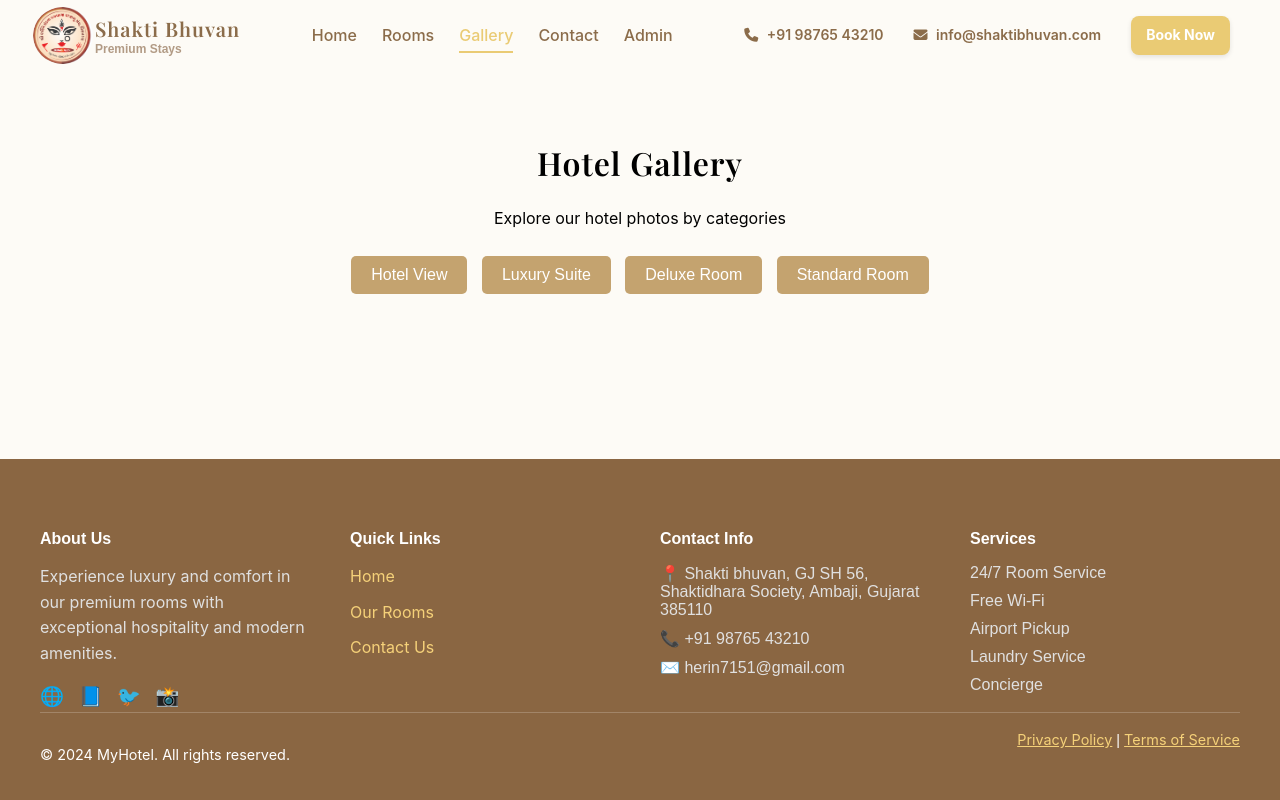
After one commit to Herin27/shakti_bhuvan, a PHP site: page /gallery.php in a window 1280 px wide. The commit adds this page. Run offline with PHP 8.4, Linux system fonts and the light colour scheme; data that the repository does not hold is empty.

```diff
--- a/admin_add_room.php
+++ b/admin_add_room.php
@@ -37,6 +37,12 @@ if($_SERVER['REQUEST_METHOD'] == 'POST'){
   <link href="https://fonts.googleapis.com/css2?family=Inter:wght@400;600;700&display=swap" rel="stylesheet">
   <link rel="stylesheet" href="./assets/css/view_details.css">
   <style>
+    .logo-icon img {
+    width: 60px;   /* adjust size */
+    height: auto;
+    border-radius: 50%; /* make circular if needed */
+    margin-right: 10px;
+}
     /* extra tweaks for form only */
     .container {
     max-width: 1200px;
--- /dev/null
+++ b/gallery.php
@@ -0,0 +1,198 @@
+<?php
+include 'db.php';
+
+// Fetch all images grouped by type
+$result = $conn->query("SELECT * FROM gallery ORDER BY image_type, created_at DESC");
+
+$gallery = [];
+while ($row = $result->fetch_assoc()) {
+    $gallery[$row['image_type']][] = $row;
+}
+$categories = ['Hotel View', 'Luxury Suite', 'Deluxe Room', 'Standard Room'];
+?>
+<!DOCTYPE html>
+<html lang="en">
+<head>
+  <meta charset="UTF-8">
+  <title>Hotel Gallery</title>
+  <link rel="stylesheet" href="style.css">
+  <link rel="stylesheet" href="./assets/css/navbar.css">
+  <link rel="icon" href="assets/images/logo.jpg" type="image/x-icon">
+  <style>
+    /* Reset + layout */
+    html, body {
+        height: 100%;
+        margin: 0;
+        display: flex;
+        flex-direction: column;
+    }
+
+    body {
+        font-family: Arial, sans-serif;
+    }
+
+    main {
+        flex: 1; /* push footer down */
+        padding-top: 120px; /* space for fixed navbar */
+        max-width: 1800px;
+        margin: 0 auto;
+        width: 100%;
+    }
+
+    /* Category buttons */
+    .category-buttons {
+        text-align: center;
+        margin: 20px 0;
+    }
+    .category-buttons button {
+        margin: 5px;
+        padding: 10px 20px;
+        border: none;
+        background: #c4a36f;
+        color: white;
+        font-size: 16px;
+        cursor: pointer;
+        border-radius: 5px;
+        transition: background 0.3s;
+    }
+    .category-buttons button:hover,
+    .category-buttons button.active {
+        background: #a57e3d;
+    }
+
+    /* Gallery grid */
+    .gallery-container {
+        display: grid;
+        grid-template-columns: repeat(auto-fill, minmax(250px, 1fr));
+        gap: 20px;
+        padding: 20px;
+    }
+    .gallery-item {
+        position: relative;
+        border-radius: 10px;
+        overflow: hidden;
+        box-shadow: 0 4px 8px rgba(0,0,0,0.1);
+        transition: transform 0.3s;
+    }
+    .gallery-item:hover {
+        transform: scale(1.05);
+    }
+    .gallery-item img {
+        width: 100%;
+        height: 200px;
+        object-fit: cover;
+    }
+    .gallery-caption {
+        position: absolute;
+        bottom: 0;
+        left: 0;
+        right: 0;
+        background: rgba(0,0,0,0.6);
+        color: #fff;
+        padding: 10px;
+        text-align: center;
+        font-size: 16px;
+    }
+
+    /* Gallery section toggle */
+    .gallery-section {
+        display: none;
+    }
+    .gallery-section.active {
+        display: block;
+    }
+
+    /* Fix navbar overlap if it's fixed */
+    header.navbar {
+        position: fixed;
+        top: 0;
+        left: 0;
+        right: 0;
+        z-index: 1000;
+    }
+  </style>
+</head>
+<body>
+<header class="navbar">
+    <div class="logo">
+        <div class="logo-icon">
+            <img src="assets/images/logo.jpg" alt="Shakti Bhuvan Logo">
+        </div>
+        <div class="logo-text">
+            <h1>Shakti Bhuvan</h1>
+            <span>Premium Stays</span>
+        </div>
+    </div>
+
+    <nav class="nav-links">
+        <a href="index.php">Home</a>
+        <a href="rooms.php">Rooms</a>
+        <a href="gallery.php" class="active">Gallery</a>
+        <a href="contact.php">Contact</a>
+        <a href="admin.php">Admin</a>
+    </nav>
+
+    <div class="contact-info">
+        <span><i class="fas fa-phone"></i> +91 98765 43210</span>
+        <span><i class="fas fa-envelope"></i> info@shaktibhuvan.com</span>
+        <a href="rooms.php" class="book-btn">Book Now</a>
+    </div>
+</header>
+
+<main>
+  <h1 style="text-align:center;">Hotel Gallery</h1>
+  <p style="text-align:center;">Explore our hotel photos by categories</p>
+
+  <!-- Category Buttons -->
+  <div class="category-buttons">
+    <?php foreach($categories as $cat): ?>
+      <button onclick="showCategory('<?php echo $cat; ?>')"><?php echo $cat; ?></button>
+    <?php endforeach; ?>
+  </div>
+
+  <!-- Gallery Sections -->
+  <?php foreach($gallery as $type => $images): ?>
+    <div class="gallery-section" id="<?php echo $type; ?>">
+      <div class="gallery-container">
+        <?php foreach($images as $img): ?>
+          <div class="gallery-item">
+            <img src="<?php echo $img['image_url']; ?>" alt="<?php echo htmlspecialchars($type); ?>">
+            <div class="gallery-caption"><?php echo htmlspecialchars($type); ?></div>
+          </div>
+        <?php endforeach; ?>
+      </div>
+    </div>
+  <?php endforeach; ?>
+</main>
+
+<?php include 'footer.php'; ?>
+
+<script>
+    function showCategory(category) {
+        // Hide all sections
+        document.querySelectorAll('.gallery-section').forEach(sec => {
+            sec.classList.remove('active');
+        });
+
+        // Remove active class from all buttons
+        document.querySelectorAll('.category-buttons button').forEach(btn => {
+            btn.classList.remove('active');
+        });
+
+        // Show selected category
+        document.getElementById(category).classList.add('active');
+
+        // Mark clicked button active
+        event.target.classList.add('active');
+    }
+
+    // Auto-show first category when page loads
+    document.addEventListener("DOMContentLoaded", () => {
+        const firstBtn = document.querySelector(".category-buttons button");
+        if(firstBtn){
+            firstBtn.click();
+        }
+    });
+</script>
+</body>
+</html>
--- a/index.php
+++ b/index.php
@@ -104,12 +104,13 @@ $result = mysqli_query($conn, "SELECT * FROM rooms ORDER BY id DESC LIMIT 3");
             <h1>Shakti Bhuvan</h1>
             <span>Premium Stays</span>
         </div>
-</div>
+        </div>
 
 
         <nav class="nav-links">
             <a href="index.php" class="active">Home</a>
             <a href="rooms.php">Rooms</a>
+            <a href="gallery.php">Gallery</a>
             <a href="contact.php">Contact</a>
             <a href="admin.php">admin</a>
         </nav>
```
Also changed, not shown: admin_deshboard.php (+16 -4 lines), admin_gallery.php (added, +191 -0 lines), uploads/1758427814_DSC06358.JPG (added), uploads/1758427814_DSC06359.JPG (added), uploads/1758427814_WhatsApp Image 2025-09-20 at 18.57.58_b7a89080.jpg (added), uploads/1758427814_WhatsApp Image 2025-09-20 at 18.57.59_23e0ed2d.jpg (added).
